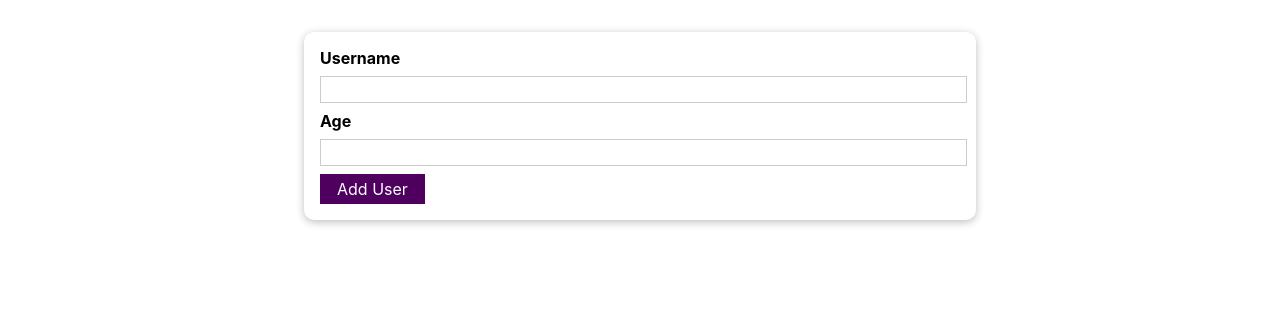
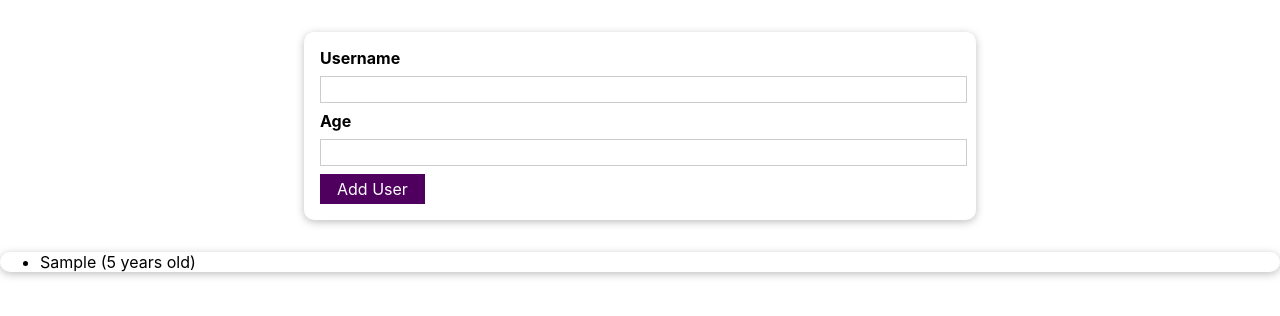
Before and after one commit to naavika/Application-project, a React (Create React App) app: page / in a window 1280 px wide. Both pictures are taken after typing "Sample", "5" into the empty fields and a click on the button "Add User". Shown: the top 316 px of the page. Built offline with nearby package versions, Linux system fonts and the light colour scheme.

Commit message:
rendering user list

```diff
--- a/src/App.js
+++ b/src/App.js
@@ -1,10 +1,20 @@
-import React from "react";
+import React, {useState} from "react";
 import AddUser from "./components/Users/AddUser";
+import UsersList from "./components/Users/UsersList";
+
+
 
 function App() {
+  const [usersList, setUsersList] = useState([]);
+
+  const addUserHandler = (user) => {
+    setUsersList((prevUsersList) => [...prevUsersList, user]);
+  };
+
   return (
     <div>
-      <AddUser />
+       <AddUser onAddUser={addUserHandler} />
+       <UsersList users={usersList} />
     </div>
   );
 }
--- a/src/components/Users/AddUser.js
+++ b/src/components/Users/AddUser.js
@@ -3,11 +3,11 @@
 import Button from "../UI/Button";
 import "./AddUser.css";
 
-const AddUser = () => {
+const AddUser = (props) => {
 
   const [enteredUsername, setEnteredUsername] = useState("");
    const [enteredAge, setEnteredAge] = useState("");
-   const [error, setError] = useState('');
+
 
   const usernameChangeHandler = (event) => {
     setEnteredUsername(event.target.value);
@@ -20,18 +20,15 @@
   const addUserHandler = (event) => {
     event.preventDefault();
     if (enteredUsername.trim().length === 0 || enteredAge.trim().length === 0) {
-      setError('Both fields are required.');
       return;
   }
 
   if (+enteredAge <= 0) {
-      setError('Age must be a positive number.');
       return;
   }
 
-  setError('');
-
-    console.log(enteredUsername, enteredAge);
+  const newUser = { name: enteredUsername, age: enteredAge };
+  props.onAddUser(newUser);
 
 
     setEnteredUsername('');
--- /dev/null
+++ b/src/components/Users/UsersList.css
@@ -0,0 +1,16 @@
+.users {
+    margin: 2rem auto;
+    width: 90%;
+    max-width: 40rem;
+  }
+
+  .users ul {
+    list-style: none;
+    padding: 1rem;
+  }
+
+  .users li {
+    border: 1px solid #ccc;
+    margin: 0.5rem 0;
+    padding: 0.5rem;
+  }
--- /dev/null
+++ b/src/components/Users/UsersList.js
@@ -0,0 +1,19 @@
+import React from "react";
+import Card from "../UI/Card";
+import "./UsersList.css";
+
+const UsersList = (props) => {
+  return (
+    <Card className="users-list">
+      <ul>
+        {props.users.map((user, index) => (
+          <li key={index}>
+            {user.name} ({user.age} years old)
+          </li>
+        ))}
+      </ul>
+    </Card>
+  );
+};
+
+export default UsersList;
```
